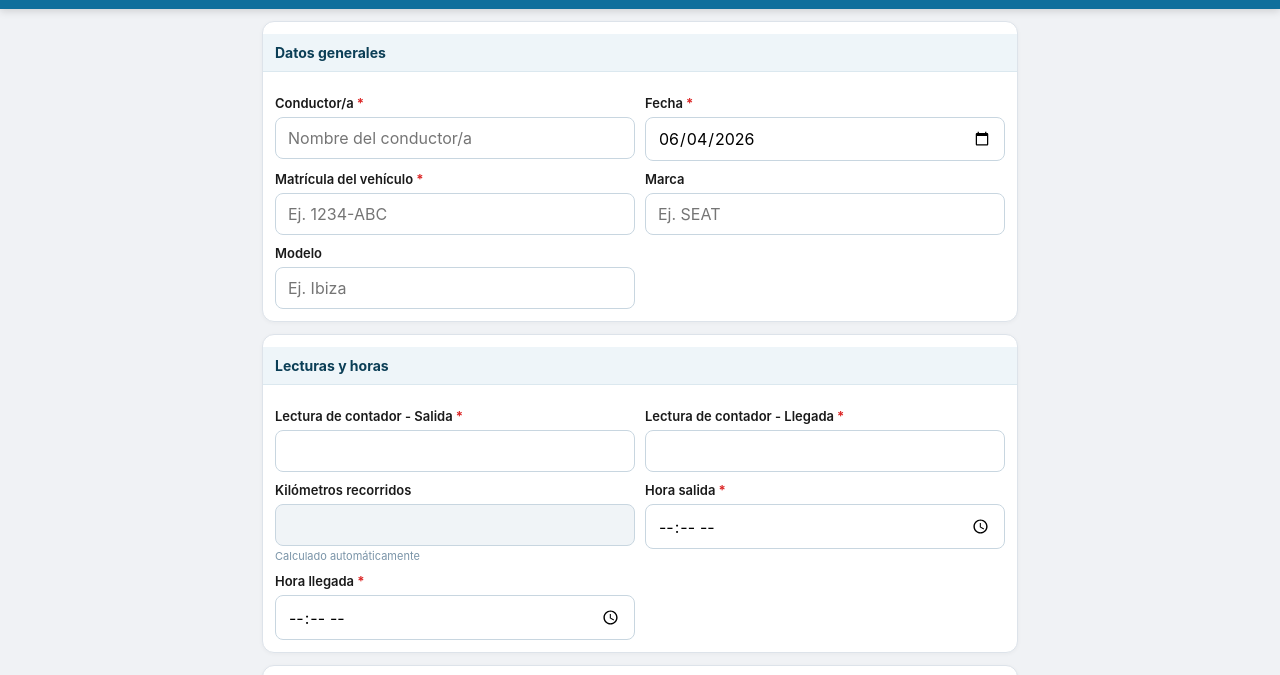
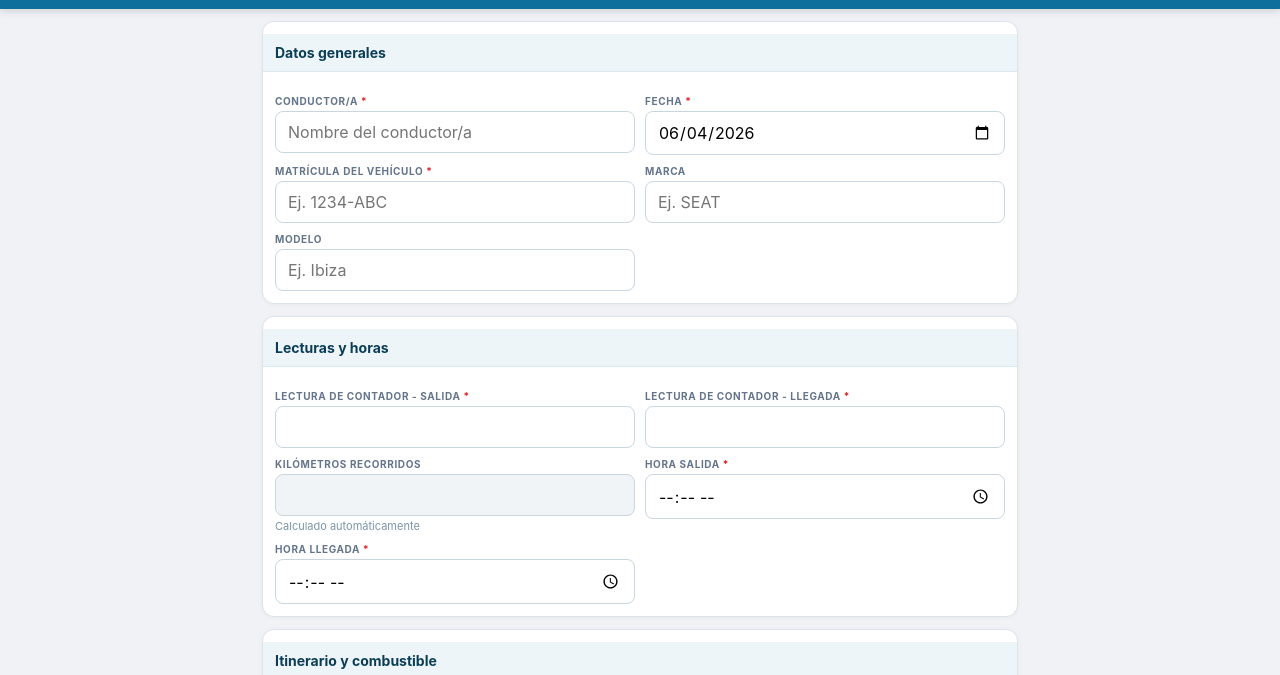
Before and after one commit to Naerys27/partes, a plain HTML site: page parte_servicio_diario.html in a window 1280 px wide. Shown: the part 55-730 px from the top of the page. Drawn offline with Linux system fonts and the light colour scheme.

Commit message:
fix(ui): igualar estilo de etiquetas en parte_servicio_diario  Labels ahora en uppercase gris pequeño, igual que parte_combustible y orden_reparacion. SW v88→v89.

```diff
--- a/parte_servicio_diario.html
+++ b/parte_servicio_diario.html
@@ -177,9 +177,12 @@
 
       label {
          display: block;
-         font-size: 13px;
-         font-weight: 600;
-         margin: 0 0 6px;
+         font-size: 10px;
+         font-weight: 700;
+         color: #64748b;
+         text-transform: uppercase;
+         letter-spacing: .06em;
+         margin-bottom: 4px;
       }
 
       input,
--- a/sw.js
+++ b/sw.js
@@ -1,4 +1,4 @@
-const CACHE = 'partes-loco-v88';
+const CACHE = 'partes-loco-v89';
 const FILES = [
   'index.html',
   'parte_combustible.html',
```
